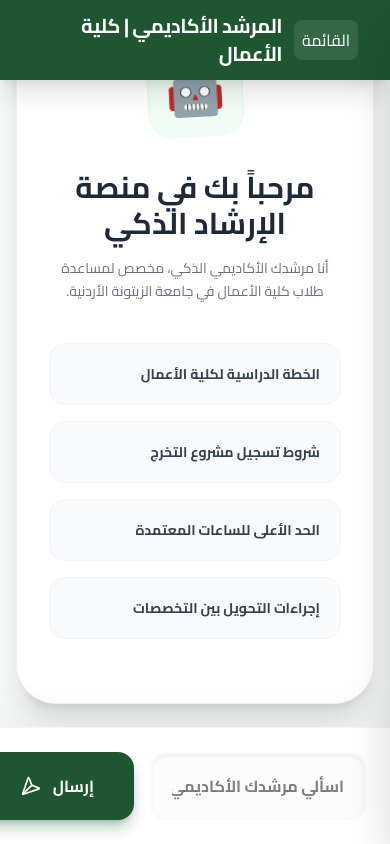
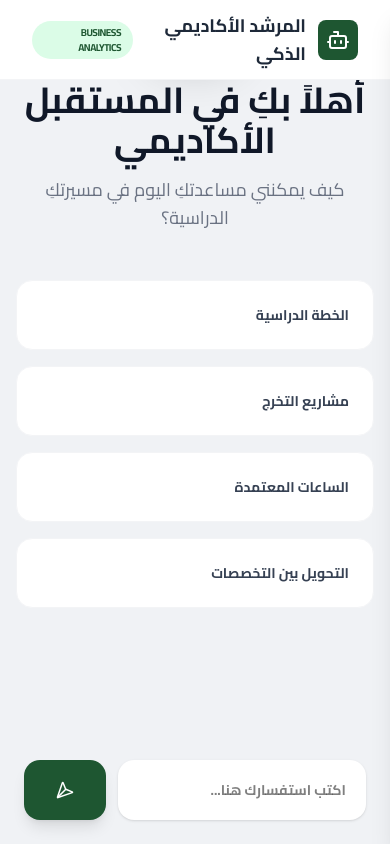
Before and after one commit to Yara41/zuj_project_2026, a React (Vite) app: page / in a window 390 px wide. Built offline with nearby package versions, Linux system fonts and the light colour scheme.

Commit message:
تحديث واجهة المرشد الأكاديمي للتصميم المودرن

```diff
--- a/src/App.css
+++ b/src/App.css
@@ -1,33 +1,87 @@
 @import url('https://fonts.googleapis.com/css2?family=Cairo:wght@400;600;700;900&display=swap');
+
+:root {
+  --primary-green: #1e5631;
+  --light-bg: #f8fafc;
+  --user-msg: #1e5631;
+  --bot-msg: #ffffff;
+}
 
 body {
   margin: 0;
   font-family: 'Cairo', sans-serif;
-  background-color: #F4F7F5;
+  background-color: var(--light-bg);
   -webkit-font-smoothing: antialiased;
+  color: #1e293b;
 }
 
-/* تحسين السكرول بار ليناسب كلية الأعمال */
+/* تحسين السكرول بار ليصبح نحيفاً وأنيقاً */
 ::-webkit-scrollbar {
-  width: 5px;
+  width: 6px;
 }
+
 ::-webkit-scrollbar-track {
   background: transparent;
 }
+
 ::-webkit-scrollbar-thumb {
-  background: #cbd5e1;
-  border-radius: 10px;
-}
-::-webkit-scrollbar-thumb:hover {
-  background: #1e5631;
+  background: #e2e8f0;
+  border-radius: 20px;
 }
 
-/* انيميشن لدخول الرسائل */
-.message-enter {
-  animation: slideUp 0.3s ease-out;
+::-webkit-scrollbar-thumb:hover {
+  background: #cbd5e1;
 }
 
-@keyframes slideUp {
-  from { opacity: 0; transform: translateY(10px); }
-  to { opacity: 1; transform: translateY(0); }
+/* تأثير Glassmorphism الخفيف للهيدر والسايدبار */
+aside, header {
+  backdrop-filter: blur(10px);
 }
+
+/* تنسيق الشعارات لتكون واضحة وكبيرة */
+aside img {
+  filter: drop-shadow(0 4px 6px rgba(0, 0, 0, 0.05));
+  transition: transform 0.3s ease;
+}
+
+aside img:hover {
+  transform: scale(1.1);
+}
+
+/* أنيميشن متطور لظهور الرسائل */
+.message-appear {
+  animation: messageSlideIn 0.4s cubic-bezier(0.16, 1, 0.3, 1);
+}
+
+@keyframes messageSlideIn {
+  from {
+    opacity: 0;
+    transform: translateY(20px) scale(0.95);
+  }
+  to {
+    opacity: 1;
+    transform: translateY(0) scale(1);
+  }
+}
+
+/* تنسيق البطاقة الترحيبية لتكون "مودرن" */
+.welcome-card {
+  background: rgba(255, 255, 255, 0.8);
+  border: 1px solid rgba(255, 255, 255, 0.3);
+  box-shadow: 0 20px 25px -5px rgba(0, 0, 0, 0.05), 0 10px 10px -5px rgba(0, 0, 0, 0.02);
+}
+
+/* تحسين شكل المدخلات (Input) */
+input::placeholder {
+  color: #94a3b8;
+  font-weight: 400;
+}
+
+/* تأثير التدرج للردود */
+.bot-message-shadow {
+  box-shadow: 0 4px 15px rgba(0, 0, 0, 0.03);
+}
+
+.user-message-shadow {
+  box-shadow: 0 10px 15px -3px rgba(30, 86, 49, 0.2);
+}
--- a/src/App.jsx
+++ b/src/App.jsx
@@ -1,8 +1,7 @@
 import { useState, useEffect, useRef } from "react";
-import { Trash2, Send, Plus, MessageSquare, ExternalLink, Globe, GraduationCap, ClipboardList } from "lucide-react";
+import { Trash2, Send, Plus, MessageSquare, ExternalLink, Globe, GraduationCap, ClipboardList, Bot } from "lucide-react";
 
 export default function App() {
-  // نظام حفظ المحادثات في ذاكرة المتصفح
   const [chats, setChats] = useState(() => {
     const saved = localStorage.getItem("zuj_advisor_chats");
     return saved ? JSON.parse(saved) : [{ id: Date.now(), title: "محادثة جديدة", messages: [] }];
@@ -37,6 +36,16 @@
     } else {
       setChats(filtered);
       if (activeChatId === id) setActiveChatId(filtered[0].id);
+    }
+  };
+
+  // وظيفة لتنظيف النص من صيغة JSON إذا ظهرت
+  const formatResponse = (text) => {
+    try {
+      const parsed = JSON.parse(text);
+      return parsed.output || text;
+    } catch (e) {
+      return text;
     }
   };
 
@@ -75,118 +84,101 @@
   };
 
   return (
-    <div className="flex h-screen bg-[#F8FAF9] font-['Cairo'] text-right" dir="rtl">
-      {/* القائمة الجانبية - SIDEBAR */}
-      <aside className={`fixed inset-y-0 right-0 z-50 w-80 bg-white border-l border-gray-200 flex flex-col shadow-2xl transition-transform md:relative md:translate-x-0 ${isSidebarOpen ? "translate-x-0" : "translate-x-full"}`}>
+    <div className="flex h-screen bg-[#f0f2f5] font-['Cairo'] text-right" dir="rtl">
 
-        {/* قسم اللوجوهات البارز */}
-        <div className="p-6 flex flex-col items-center border-b bg-gradient-to-b from-gray-50 to-white">
-          <div className="flex gap-4 mb-4">
-            <img src="/OIP (1).webp" alt="ZUJ Logo" className="w-20 h-20 object-contain bg-white rounded-2xl p-2 shadow-md border border-green-50" />
-            <img src="/OIP (2).webp" alt="Faculty Logo" className="w-20 h-20 object-contain bg-white rounded-2xl p-2 shadow-md border border-yellow-50" />
+      {/* SIDEBAR */}
+      <aside className={`fixed inset-y-0 right-0 z-50 w-85 bg-white border-l border-gray-100 flex flex-col shadow-xl transition-transform md:relative md:translate-x-0 ${isSidebarOpen ? "translate-x-0" : "translate-x-full"}`}>
+
+        {/* الشعارات - تم تكبيرها وتحسينها */}
+        <div className="p-8 flex flex-col items-center border-b border-gray-50 bg-white">
+          <div className="flex gap-6 mb-6 items-center justify-center">
+            <img src="/OIP (1).webp" alt="ZUJ Logo" className="w-24 h-24 object-contain transition-transform hover:scale-105" />
+            <img src="/OIP (2).webp" alt="Faculty Logo" className="w-24 h-24 object-contain transition-transform hover:scale-105" />
           </div>
-          <h2 className="font-black text-[#1e5631] text-lg">جامعة الزيتونة الأردنية</h2>
-          <p className="text-[10px] text-gray-400 font-bold tracking-widest uppercase mt-1">Academic Intelligence Unit</p>
+          <h2 className="font-black text-[#1e5631] text-xl tracking-tight">جامعة الزيتونة الأردنية</h2>
+          <p className="text-[11px] text-gray-400 font-bold tracking-widest uppercase mt-2">Academic Intelligence Unit</p>
         </div>
 
         {/* قائمة المحادثات */}
-        <div className="p-4 flex-1 overflow-y-auto space-y-2">
-          <button onClick={createNewChat} className="w-full flex items-center justify-center gap-2 bg-[#1e5631] text-white p-4 rounded-2xl font-bold hover:bg-[#163d25] transition-all shadow-lg shadow-green-900/20 mb-6">
+        <div className="p-4 flex-1 overflow-y-auto space-y-3">
+          <button onClick={createNewChat} className="w-full flex items-center justify-center gap-2 bg-[#1e5631] text-white p-4 rounded-xl font-bold hover:shadow-lg hover:bg-[#163d25] transition-all mb-4">
             <Plus size={20} /> محادثة جديدة
           </button>
 
-          <p className="text-[11px] font-black text-gray-400 px-2 mb-2">سجل الإرشاد الأكاديمي</p>
+          <p className="text-[11px] font-black text-gray-400 px-2">سجل المحادثات</p>
           {chats.map(chat => (
-            <div key={chat.id} onClick={() => setActiveChatId(chat.id)} className={`group flex items-center justify-between p-4 rounded-2xl cursor-pointer transition-all border ${activeChatId === chat.id ? "bg-green-50 border-green-200 shadow-sm" : "border-transparent hover:bg-gray-50"}`}>
+            <div key={chat.id} onClick={() => setActiveChatId(chat.id)} className={`group flex items-center justify-between p-3 rounded-xl cursor-pointer transition-all ${activeChatId === chat.id ? "bg-green-50 border border-green-100" : "hover:bg-gray-50"}`}>
               <div className="flex items-center gap-3 overflow-hidden">
                 <MessageSquare size={18} className={activeChatId === chat.id ? "text-[#1e5631]" : "text-gray-400"} />
-                <span className={`text-sm truncate font-bold ${activeChatId === chat.id ? "text-[#1e5631]" : "text-gray-600"}`}>{chat.title}</span>
+                <span className={`text-sm truncate ${activeChatId === chat.id ? "text-[#1e5631] font-bold" : "text-gray-600"}`}>{chat.title}</span>
               </div>
-              <Trash2 size={16} className="text-gray-300 hover:text-red-500 opacity-0 group-hover:opacity-100 transition-opacity" onClick={(e) => deleteChat(chat.id, e)} />
+              <Trash2 size={15} className="text-gray-300 hover:text-red-500 opacity-0 group-hover:opacity-100 transition-opacity" onClick={(e) => deleteChat(chat.id, e)} />
             </div>
           ))}
         </div>
 
-        {/* بوابة الخدمات الكاملة */}
-        <div className="p-4 border-t bg-gray-50 space-y-3">
-          <p className="text-[10px] font-black text-gray-400 px-2 uppercase tracking-widest">بوابة الخدمات الطلابية</p>
-          <div className="grid gap-2">
-            <a href="https://www.zuj.edu.jo/" target="_blank" rel="noreferrer" className="flex items-center justify-between p-3 bg-white hover:bg-green-50 text-gray-700 rounded-xl text-xs font-bold border border-gray-100 transition-all group">
-              <div className="flex items-center gap-2">
-                <Globe size={16} className="text-blue-500" />
-                <span>موقع الجامعة</span>
-              </div>
-              <ExternalLink size={12} className="opacity-40 group-hover:opacity-100" />
-            </a>
-
-            <a href="https://elearning.zuj.edu.jo/" target="_blank" rel="noreferrer" className="flex items-center justify-between p-3 bg-white hover:bg-green-50 text-gray-700 rounded-xl text-xs font-bold border border-gray-100 transition-all group">
-              <div className="flex items-center gap-2">
-                <GraduationCap size={16} className="text-green-600" />
-                <span>التعلم الإلكتروني</span>
-              </div>
-              <ExternalLink size={12} className="opacity-40 group-hover:opacity-100" />
-            </a>
-
-            <a href="https://exams.zuj.edu.jo" target="_blank" rel="noreferrer" className="flex items-center justify-between p-3 bg-red-50/50 text-red-700 rounded-xl text-xs font-bold border border-red-100 hover:bg-red-50 transition-all">
-              <div className="flex items-center gap-2">
-                <ClipboardList size={16} />
-                <span>بوابة الامتحانات</span>
-              </div>
-              <ExternalLink size={12} />
-            </a>
-          </div>
+        {/* بوابة الخدمات */}
+        <div className="p-4 border-t border-gray-50 bg-white space-y-2">
+          <a href="https://www.zuj.edu.jo/" target="_blank" rel="noreferrer" className="flex items-center justify-between p-3 hover:bg-gray-50 rounded-lg text-xs font-bold text-gray-500 transition-all group">
+            <div className="flex items-center gap-2">
+              <Globe size={16} className="text-blue-400" />
+              <span>موقع الجامعة الرسمي</span>
+            </div>
+            <ExternalLink size={12} />
+          </a>
         </div>
       </aside>
 
-      {/* المحتوى الرئيسي للشات - MAIN CONTENT */}
-      <main className="flex-1 flex flex-col min-w-0 bg-[#F4F7F5]">
-        {/* الهيدر العلوي */}
-        <header className="h-20 bg-[#1e5631] text-white flex items-center justify-between px-8 shadow-xl z-10">
+      {/* MAIN CONTENT */}
+      <main className="flex-1 flex flex-col min-w-0">
+        <header className="h-20 bg-white border-b border-gray-100 flex items-center justify-between px-8 z-10">
           <div className="flex items-center gap-3">
-            <div className="md:hidden">
-              <button onClick={() => setIsSidebarOpen(!isSidebarOpen)} className="p-2 bg-white/10 rounded-lg">القائمة</button>
+            <div className="p-2 bg-[#1e5631] rounded-lg text-white">
+              <Bot size={24} />
             </div>
-            <h1 className="text-xl font-black tracking-tight">المرشد الأكاديمي | كلية الأعمال</h1>
+            <h1 className="text-lg font-black text-gray-800">المرشد الأكاديمي الذكي</h1>
           </div>
-          <span className="hidden md:block text-xs font-bold opacity-70 italic tracking-widest">الريادة والإبداع في الأعمال</span>
+          <span className="text-[10px] font-black bg-green-100 text-[#1e5631] px-3 py-1 rounded-full uppercase tracking-tighter">Business Analytics</span>
         </header>
 
-        {/* منطقة الرسائل */}
-        <div className="flex-1 overflow-y-auto p-4 md:p-12 space-y-6">
-          <div className="max-w-4xl mx-auto flex flex-col space-y-6">
+        {/* الرسائل */}
+        <div className="flex-1 overflow-y-auto p-4 md:p-10">
+          <div className="max-w-4xl mx-auto space-y-8">
             {activeChat.messages.length === 0 ? (
-              <div className="text-center py-16 bg-white rounded-[40px] shadow-xl border border-gray-100 px-8 animate-in fade-in zoom-in duration-500">
-                <div className="w-24 h-24 bg-green-50 rounded-3xl flex items-center justify-center mx-auto mb-8 transform -rotate-3 shadow-inner">
-                  <span className="text-5xl">🤖</span>
+              <div className="text-center py-20 animate-in fade-in slide-in-from-bottom-4 duration-700">
+                <div className="mb-6 inline-block p-5 bg-white shadow-2xl rounded-[30px]">
+                  <img src="/OIP (1).webp" className="w-16 h-16 opacity-80" alt="Logo" />
                 </div>
-                <h2 className="text-3xl font-black text-gray-800 mb-4">مرحباً بك في منصة الإرشاد الذكي</h2>
-                <p className="text-gray-500 mb-10 max-w-lg mx-auto leading-relaxed text-sm font-medium">أنا مرشدك الأكاديمي الذكي، مخصص لمساعدة طلاب كلية الأعمال في جامعة الزيتونة الأردنية.</p>
+                <h2 className="text-4xl font-black text-gray-900 mb-4">أهلاً بكِ في المستقبل الأكاديمي</h2>
+                <p className="text-gray-500 text-lg mb-12 font-medium">كيف يمكنني مساعدتكِ اليوم في مسيرتكِ الدراسية؟</p>
 
-                <div className="grid md:grid-cols-2 gap-4">
-                  {["الخطة الدراسية لكلية الأعمال", "شروط تسجيل مشروع التخرج", "الحد الأعلى للساعات المعتمدة", "إجراءات التحويل بين التخصصات"].map((q, i) => (
-                    <button key={i} onClick={() => sendMessage(q)} className="p-5 bg-gray-50 border border-gray-100 rounded-2xl text-sm font-black text-gray-700 hover:border-[#1e5631] hover:bg-green-50 hover:text-[#1e5631] transition-all text-right flex items-center justify-between group">
-                      {q} <span className="opacity-0 group-hover:opacity-100">←</span>
+                <div className="grid md:grid-cols-2 gap-4 max-w-2xl mx-auto">
+                  {["الخطة الدراسية", "مشاريع التخرج", "الساعات المعتمدة", "التحويل بين التخصصات"].map((q, i) => (
+                    <button key={i} onClick={() => sendMessage(q)} className="p-6 bg-white border border-gray-100 rounded-2xl text-sm font-bold text-gray-700 hover:shadow-md hover:border-[#1e5631] transition-all flex justify-between items-center group">
+                      {q} <span className="text-[#1e5631] opacity-0 group-hover:opacity-100">←</span>
                     </button>
                   ))}
                 </div>
               </div>
             ) : (
               activeChat.messages.map((msg, i) => (
-                <div key={i} className={`flex ${msg.role === "user" ? "justify-start" : "justify-end"}`}>
-                  <div className={`p-5 rounded-3xl max-w-[85%] shadow-sm leading-relaxed text-sm md:text-base ${
+                <div key={i} className={`flex ${msg.role === "user" ? "justify-end" : "justify-start"}`}>
+                  <div className={`p-5 rounded-2xl max-w-[85%] text-sm md:text-base leading-relaxed ${
                     msg.role === "user"
-                    ? "bg-white border border-gray-200 text-gray-800 rounded-tr-none shadow-md font-medium"
-                    : "bg-[#1e5631] text-white rounded-tl-none font-bold shadow-green-900/10"
+                    ? "bg-[#1e5631] text-white shadow-lg shadow-green-900/10"
+                    : "bg-white border border-gray-100 text-gray-800 shadow-sm"
                   }`}>
-                    {msg.text}
+                    {formatResponse(msg.text)}
                   </div>
                 </div>
               ))
             )}
             {loading && (
-              <div className="flex justify-end">
-                <div className="bg-green-50 text-[#1e5631] p-4 rounded-2xl animate-pulse font-black text-sm border border-green-100">
-                  جاري مراجعة اللوائح الأكاديمية...
+              <div className="flex justify-start">
+                <div className="flex gap-1 p-4 bg-gray-50 rounded-2xl">
+                  <div className="w-2 h-2 bg-gray-300 rounded-full animate-bounce"></div>
+                  <div className="w-2 h-2 bg-gray-300 rounded-full animate-bounce delay-100"></div>
+                  <div className="w-2 h-2 bg-gray-300 rounded-full animate-bounce delay-200"></div>
                 </div>
               </div>
             )}
@@ -194,17 +186,17 @@
           </div>
         </div>
 
-        {/* منطقة الإدخال */}
-        <footer className="p-6 bg-white border-t border-gray-100 shadow-[0_-15px_50px_rgba(0,0,0,0.04)]">
-          <form onSubmit={(e) => { e.preventDefault(); sendMessage(inputValue); }} className="max-w-4xl mx-auto flex gap-4">
+        {/* INPUT AREA */}
+        <footer className="p-6 bg-[#f0f2f5]">
+          <form onSubmit={(e) => { e.preventDefault(); sendMessage(inputValue); }} className="max-w-4xl mx-auto flex gap-3">
             <input
-              className="flex-1 p-5 rounded-2xl border-2 border-gray-50 focus:border-[#1e5631] outline-none transition-all text-base font-bold shadow-inner bg-gray-50/50"
-              placeholder="اسألي مرشدك الأكاديمي..."
+              className="flex-1 p-5 rounded-2xl border-none focus:ring-2 focus:ring-[#1e5631] outline-none transition-all text-sm font-bold shadow-sm bg-white"
+              placeholder="اكتب استفسارك هنا..."
               value={inputValue}
               onChange={(e) => setInputValue(e.target.value)}
             />
-            <button className="bg-[#1e5631] text-white px-10 rounded-2xl hover:bg-[#163d25] transition-all font-black flex items-center gap-3 shadow-lg shadow-green-900/30">
-              إرسال <Send size={20} className="rotate-180" />
+            <button className="bg-[#1e5631] text-white px-8 rounded-2xl hover:bg-[#163d25] transition-all shadow-lg flex items-center gap-2">
+              <Send size={18} className="rotate-180" />
             </button>
           </form>
         </footer>
```
